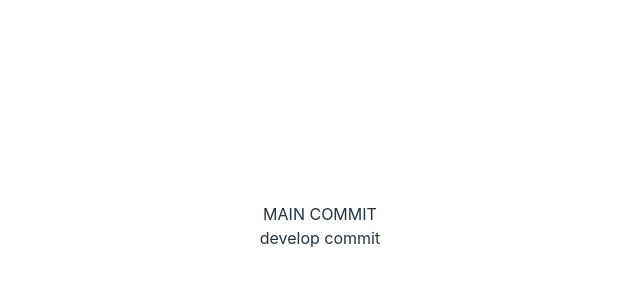
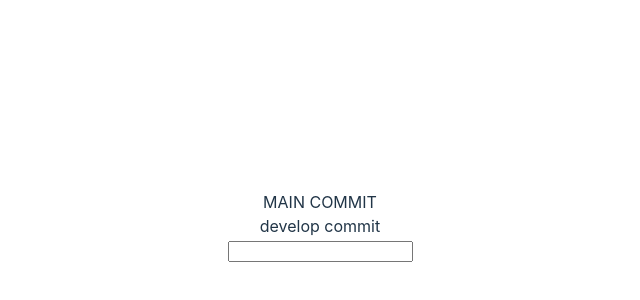
Before and after one commit to nakosta/test_github, a React (Vite) app: page / in a window 1280 px wide. Shown: the part 174-474 px from the top of the page, without its empty margins (320-960 px from the left). Built offline with nearby package versions, Linux system fonts and the light colour scheme.

Commit message:
add component input

```diff
--- a/src/App.tsx
+++ b/src/App.tsx
@@ -1,10 +1,12 @@
 import "./App.css";
+import Input from "./componets/Input";
 
 function App() {
   return (
     <>
       <div>MAIN COMMIT</div>
       <div>develop commit</div>
+      <Input />
     </>
   );
 }
--- /dev/null
+++ b/src/componets/Input.tsx
@@ -0,0 +1,9 @@
+function Input() {
+  return (
+    <>
+      <input type="text" />
+    </>
+  );
+}
+
+export default Input;
```
